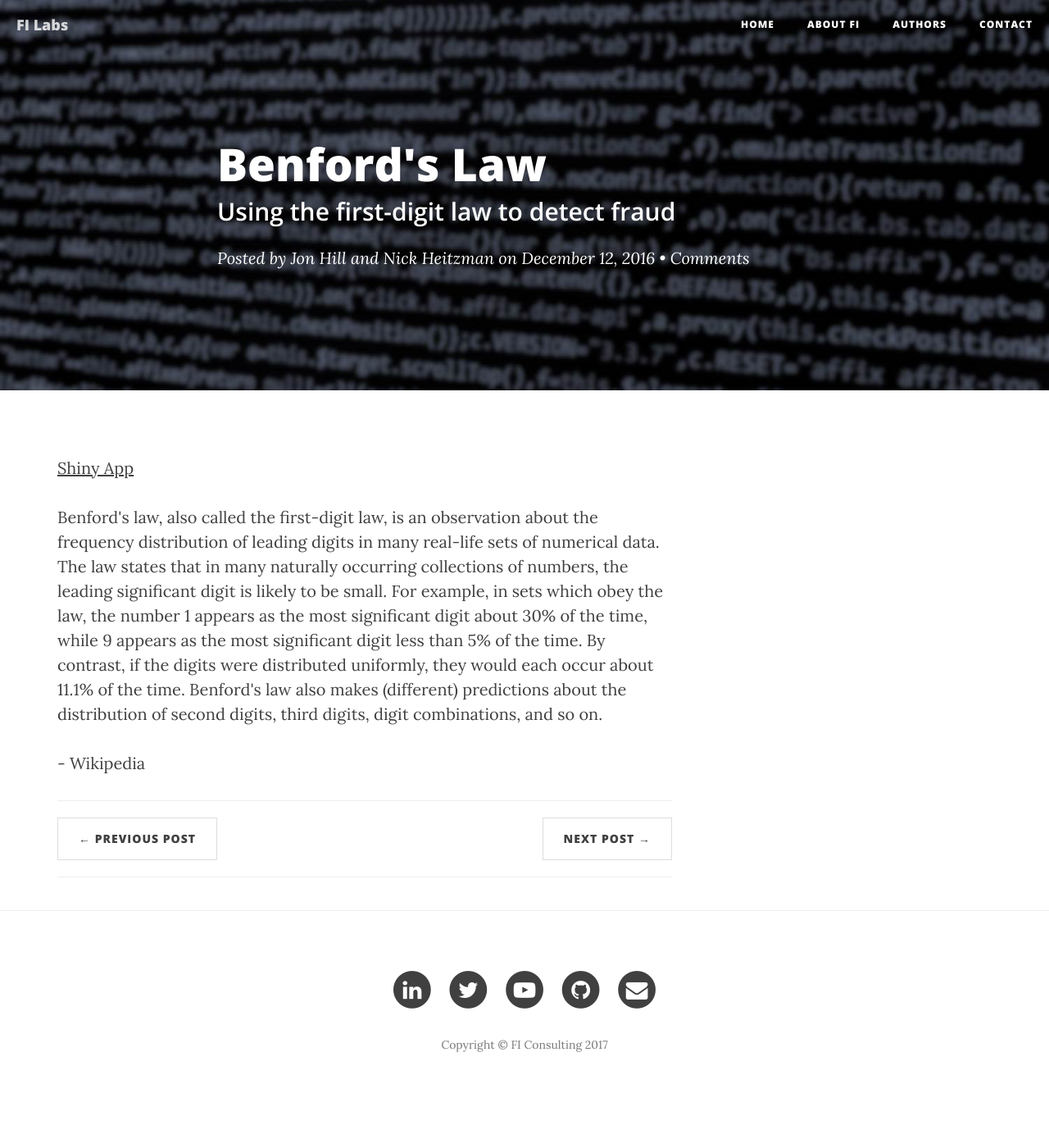
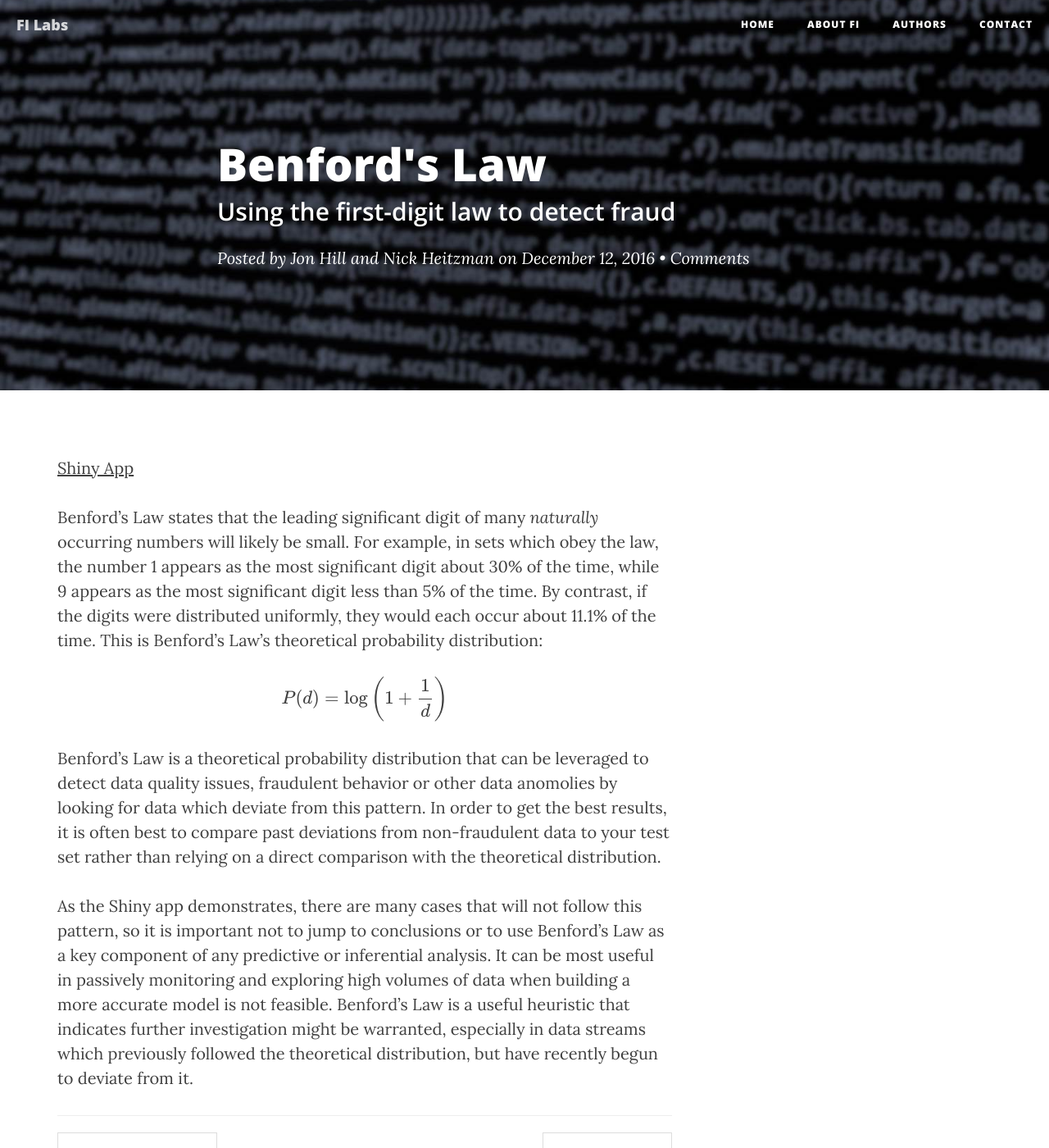
Before and after one commit to ficonsulting/filabs, a Jekyll site: the page built from _posts/2016-12-12-benfords.markdown, in a window 1280 px wide and 1400 px high. Shown: the whole window at 82% size. Built offline with Jekyll 4.4.1, drawn with Linux system fonts in a browser that asks for light colours; nearby versions of some CDN libraries; formulas are drawn with MathJax 3; comment, search, counter and statistics services are not loaded.

Commit message:
updated Benford's post

```diff
--- a/_posts/2016-12-12-benfords.markdown
+++ b/_posts/2016-12-12-benfords.markdown
@@ -11,11 +11,23 @@ permalink: /:title
 comments: true
 ---
 
-<p>
 <!-- <iframe src="http://162.243.127.129/shiny/benford/" width="1200px" height="700px"> </iframe> -->
-<a href="http://162.243.127.129/shiny/benford/">Shiny App</a>
-</p>
+[Shiny App](http://162.243.127.129/shiny/benford/)
 
-<p>Benford's law, also called the first-digit law, is an observation about the frequency distribution of leading digits in many real-life sets of numerical data. The law states that in many naturally occurring collections of numbers, the leading significant digit is likely to be small. For example, in sets which obey the law, the number 1 appears as the most significant digit about 30% of the time, while 9 appears as the most significant digit less than 5% of the time. By contrast, if the digits were distributed uniformly, they would each occur about 11.1% of the time. Benford's law also makes (different) predictions about the distribution of second digits, third digits, digit combinations, and so on.</p>
+Benford’s Law states that the leading significant digit of many *naturally* occurring numbers will likely be small. For example, in sets which obey the law, the number 1 appears as the most significant digit about 30% of the time, while 9 appears as the most significant digit less than 5% of the time. By contrast, if the digits were distributed uniformly, they would each occur about 11.1% of the time. This is Benford’s Law’s theoretical probability distribution:
 
-<p>- Wikipedia</p>
+<p><span class="math display">\[ P(d) = \log\left(1 + \frac{1}{d}\right)\]</span></p>
+
+Benford’s Law is a theoretical probability distribution that can be leveraged to detect data quality issues, fraudulent behavior or other data anomolies by looking for data which deviate from this pattern. In order to get the best results, it is often best to compare past deviations from non-fraudulent data to your test set rather than relying on a direct comparison with the theoretical distribution.
+
+As the Shiny app demonstrates, there are many cases that will not follow this pattern, so it is important not to jump to conclusions or to use Benford's Law as a key component of any predictive or inferential analysis. It can be most useful in passively monitoring and exploring high volumes of data when building a more accurate model is not feasible. Benford’s Law is a useful heuristic that indicates further investigation might be warranted, especially in data streams which previously followed the theoretical distribution, but have recently begun to deviate from it.
+
+<!-- dynamically load mathjax for compatibility with self-contained -->
+<script>
+  (function () {
+    var script = document.createElement("script");
+    script.type = "text/javascript";
+    script.src  = "https://cdn.mathjax.org/mathjax/latest/MathJax.js?config=TeX-AMS-MML_HTMLorMML";
+    document.getElementsByTagName("head")[0].appendChild(script);
+  })();
+</script>
```
